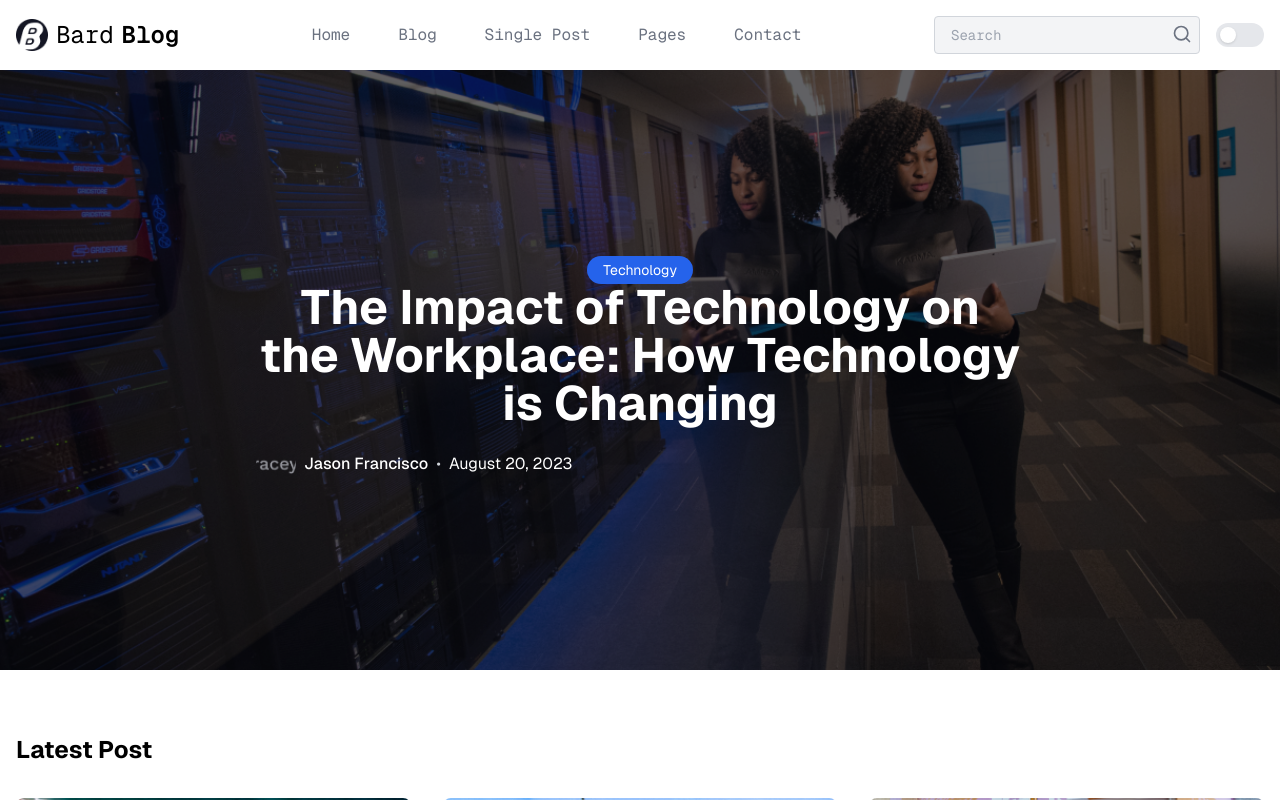
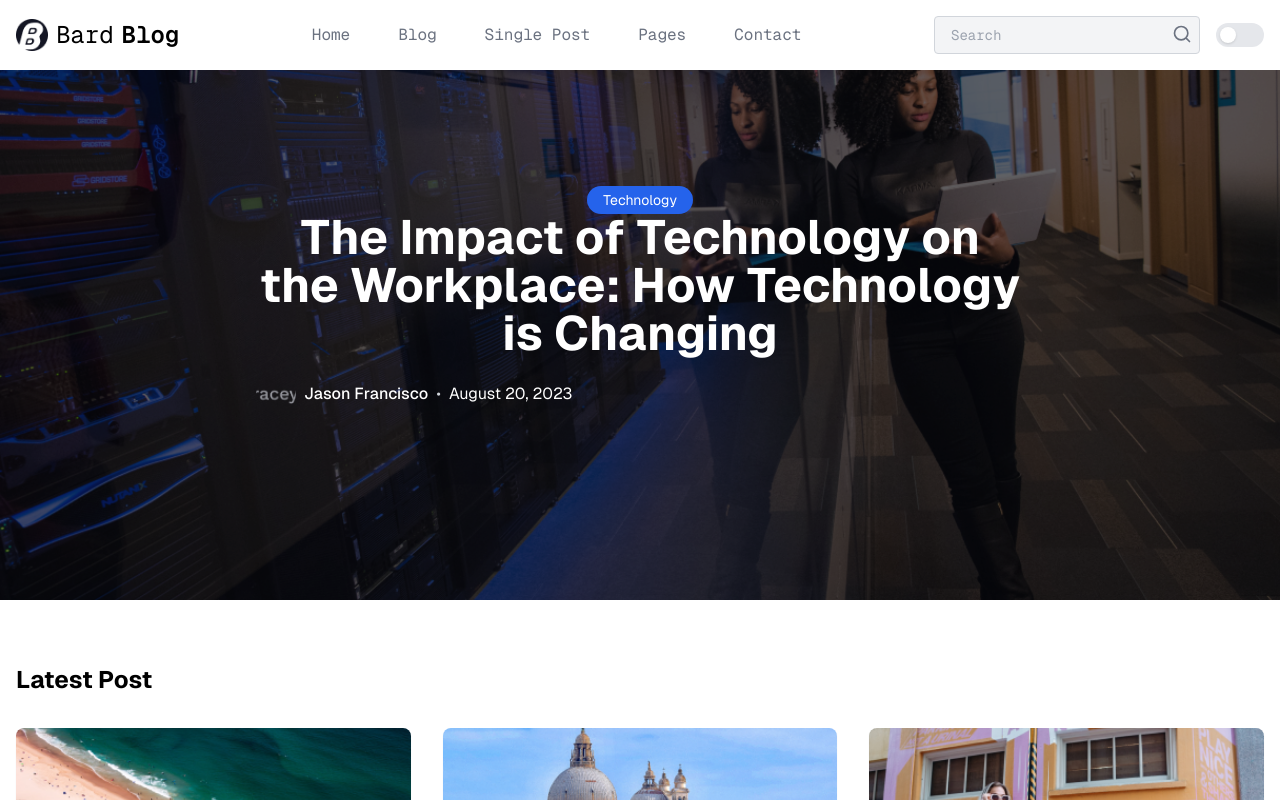
Before and after one commit to Bardsun0/BardBlog-Next.js-Challenge, a Next.js app: page / in a window 1280 px wide. Shown: the top 800 px of the page. Built offline with nearby package versions, Linux system fonts and the light colour scheme.

Commit message:
Header fixed!

```diff
--- a/src/app/lib/components/layout/Header.jsx
+++ b/src/app/lib/components/layout/Header.jsx
@@ -49,7 +49,7 @@ const Header = () => {
   const { theme, toggleTheme } = useTheme();
 
   return (
-    <header className="bg-white dark:bg-gray-900 font-mono">
+    <header className="bg-white dark:bg-gray-900 font-mono fixed w-full z-10">
       <div className="mx-auto max-w-screen-xl flex items-center justify-between py-4 px-4">
         {/* Logo */}
         <div className="text-2xl font-normal text-black dark:text-white flex items-center gap-2">
--- a/tailwind.config.js
+++ b/tailwind.config.js
@@ -5,7 +5,7 @@ module.exports = {
     "./src/components/**/*.{js,ts,jsx,tsx,mdx}",
     "./src/app/**/*.{js,ts,jsx,tsx,mdx}",
   ],
-  darkMode: "class", // dark mode ekledik
+  darkMode: "class",
   theme: {
     extend: {
       fontFamily: {
```
